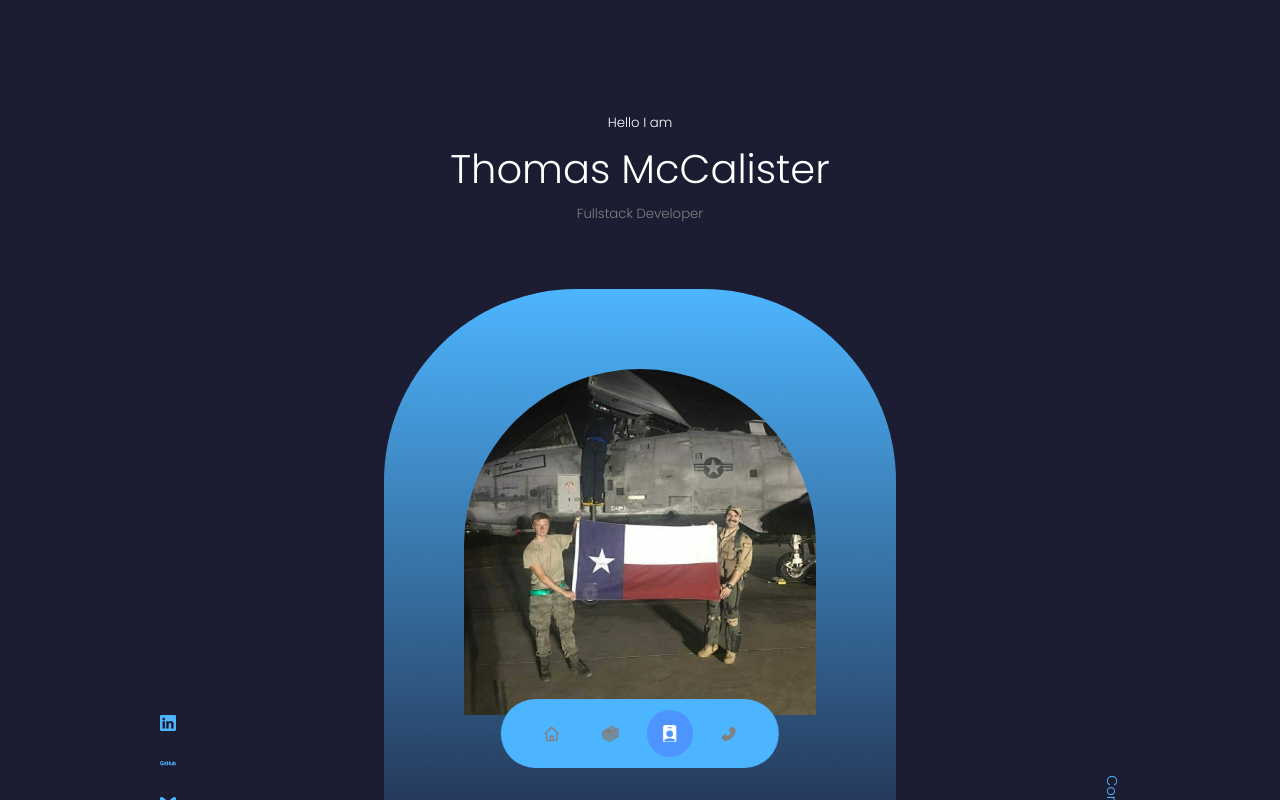
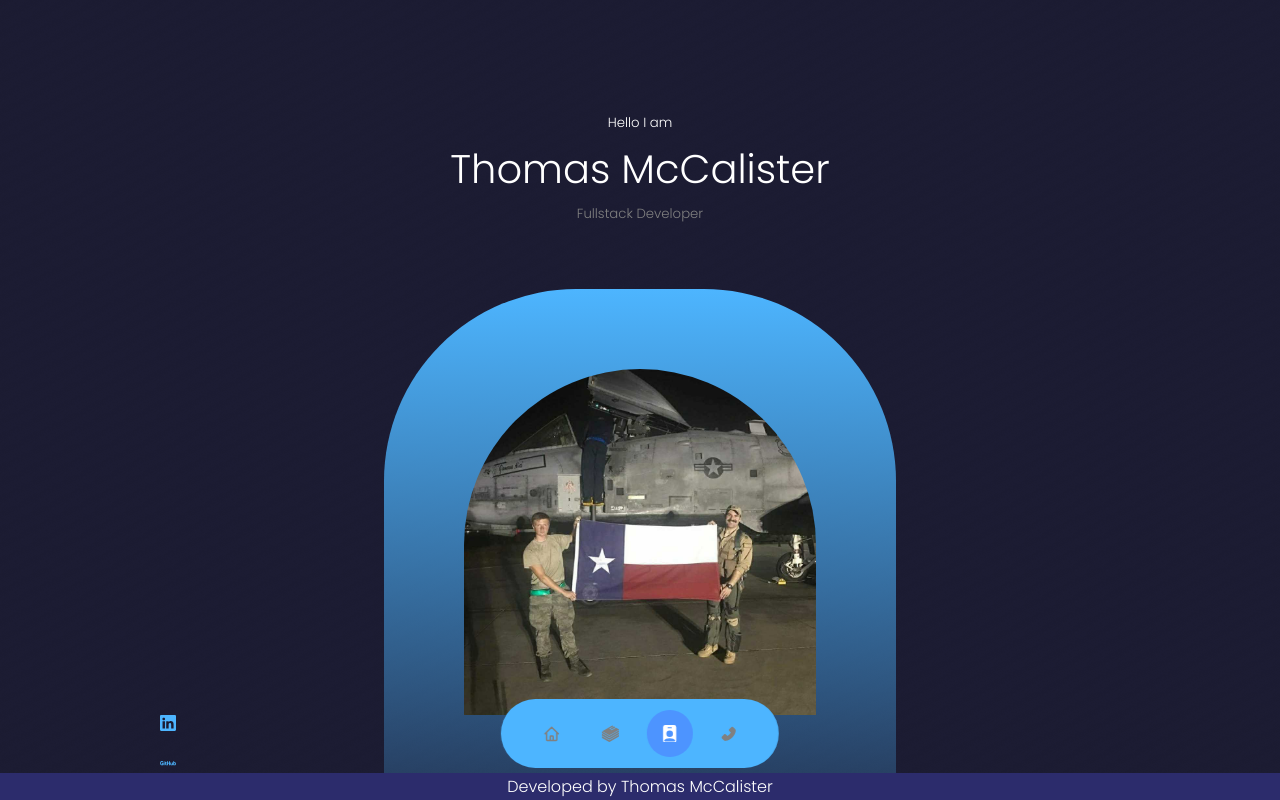
Before and after one commit to kyrotomato/portfolio-react, a React (Create React App) app: page / in a window 1280 px wide. Both pictures are taken after a click on the link 669 px from the left and 733 px from the top of the page. Shown: the top 800 px of the page. Built offline with nearby package versions, Linux system fonts and the light colour scheme.

Commit message:
added footer and spacing for projects

```diff
--- a/src/components/Footer/footer.css
+++ b/src/components/Footer/footer.css
@@ -0,0 +1,12 @@
+.footer {
+    text-size-adjust: ;
+    position: fixed;
+    left: 0;
+    bottom: 0;
+    width: 100%;
+    background-color: var(--color-bg-variant);
+    color: white;
+    text-align: center;
+    display:inline;
+    margin-top: 40rem;
+  }
--- a/src/components/Footer/index.js
+++ b/src/components/Footer/index.js
@@ -2,7 +2,10 @@ import React from 'react';
 import './footer.css';
 
 function Footer(){
-    <div></div>
+    return (<div className='footer'>
+         <p class='footerText'>Developed by Thomas McCalister</p>
+    </div>
+    )
 }
 
 export default Footer
--- a/src/components/Header/index.js
+++ b/src/components/Header/index.js
@@ -15,7 +15,7 @@ function Header(){
                 <img src={ME} alt='me'/>
             </div>
 
-            <a href='#contact' className='scrollDown'>Contact me!</a>
+            <a href='#contact' className='scrollDown'>Welcome!</a>
 
         </div>
     </header>
--- a/src/components/Projects/index.js
+++ b/src/components/Projects/index.js
@@ -75,6 +75,7 @@ function Projects(){
             })
         }
         </div>
+        <div className='someSpace'></div>
 
 
 
--- a/src/components/Projects/projects.css
+++ b/src/components/Projects/projects.css
@@ -1,3 +1,6 @@
+#projects{
+    margin-bottom: 30rem;
+}
 .projectContainer{
     display: grid;
     grid-template-columns: repeat(3, 1fr);
@@ -29,6 +32,10 @@
     margin-bottom: 1rem;
 }
 
+.someSpace{
+    height: 60px;
+ }
+
 
 
 /* other devices (tablets) */
```
